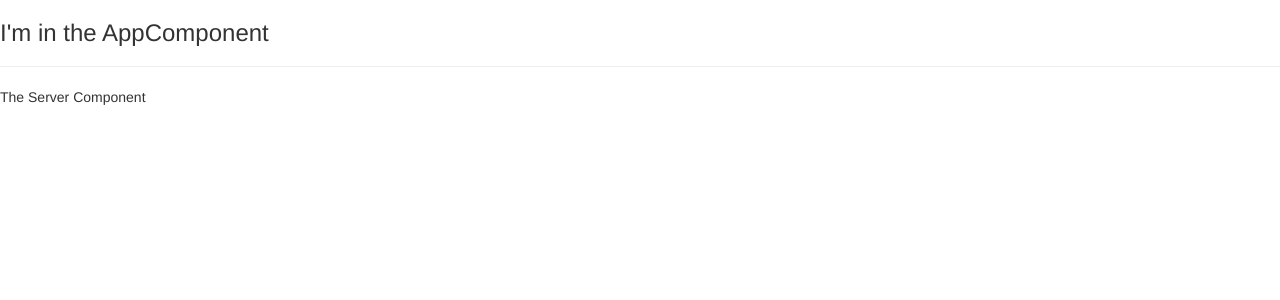
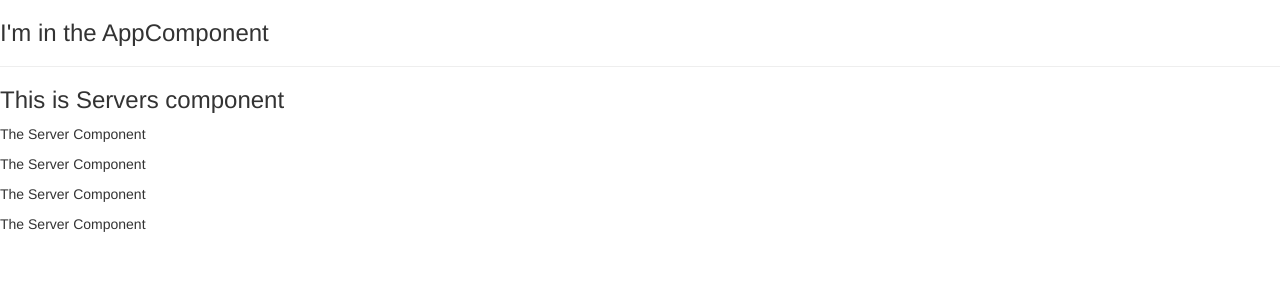
Before and after one commit to neulxy/AngularCompleteGuide, an Angular app: page / in a window 1280 px wide. Shown: the top 300 px of the page. Built offline with nearby package versions, Linux system fonts and the light colour scheme.

Commit message:
create Servers component using CLI

```diff
--- a/src/app/app.component.html
+++ b/src/app/app.component.html
@@ -1,3 +1,3 @@
 <h3>I'm in the AppComponent</h3>
 <hr />
-<app-server></app-server>
+<app-servers></app-servers>
--- a/src/app/app.module.ts
+++ b/src/app/app.module.ts
@@ -4,9 +4,10 @@
 import { AppRoutingModule } from './app-routing.module';
 import { AppComponent } from './app.component';
 import { ServerComponent } from './server/server.component';
+import { ServersComponent } from './servers/servers.component';
 
 @NgModule({
-  declarations: [AppComponent, ServerComponent],
+  declarations: [AppComponent, ServerComponent, ServersComponent],
   imports: [BrowserModule, AppRoutingModule],
   providers: [],
   bootstrap: [AppComponent],
--- /dev/null
+++ b/src/app/servers/servers.component.html
@@ -0,0 +1,5 @@
+<h3>This is Servers component</h3>
+<app-server></app-server>
+<app-server></app-server>
+<app-server></app-server>
+<app-server></app-server>
--- /dev/null
+++ b/src/app/servers/servers.component.ts
@@ -0,0 +1,15 @@
+import { Component, OnInit } from '@angular/core';
+
+@Component({
+  selector: 'app-servers',
+  templateUrl: './servers.component.html',
+  styleUrls: ['./servers.component.scss']
+})
+export class ServersComponent implements OnInit {
+
+  constructor() { }
+
+  ngOnInit(): void {
+  }
+
+}
```
Also changed, not shown: src/app/servers/servers.component.scss (added), 1 other file (tests, documents, lock files or other folders).
